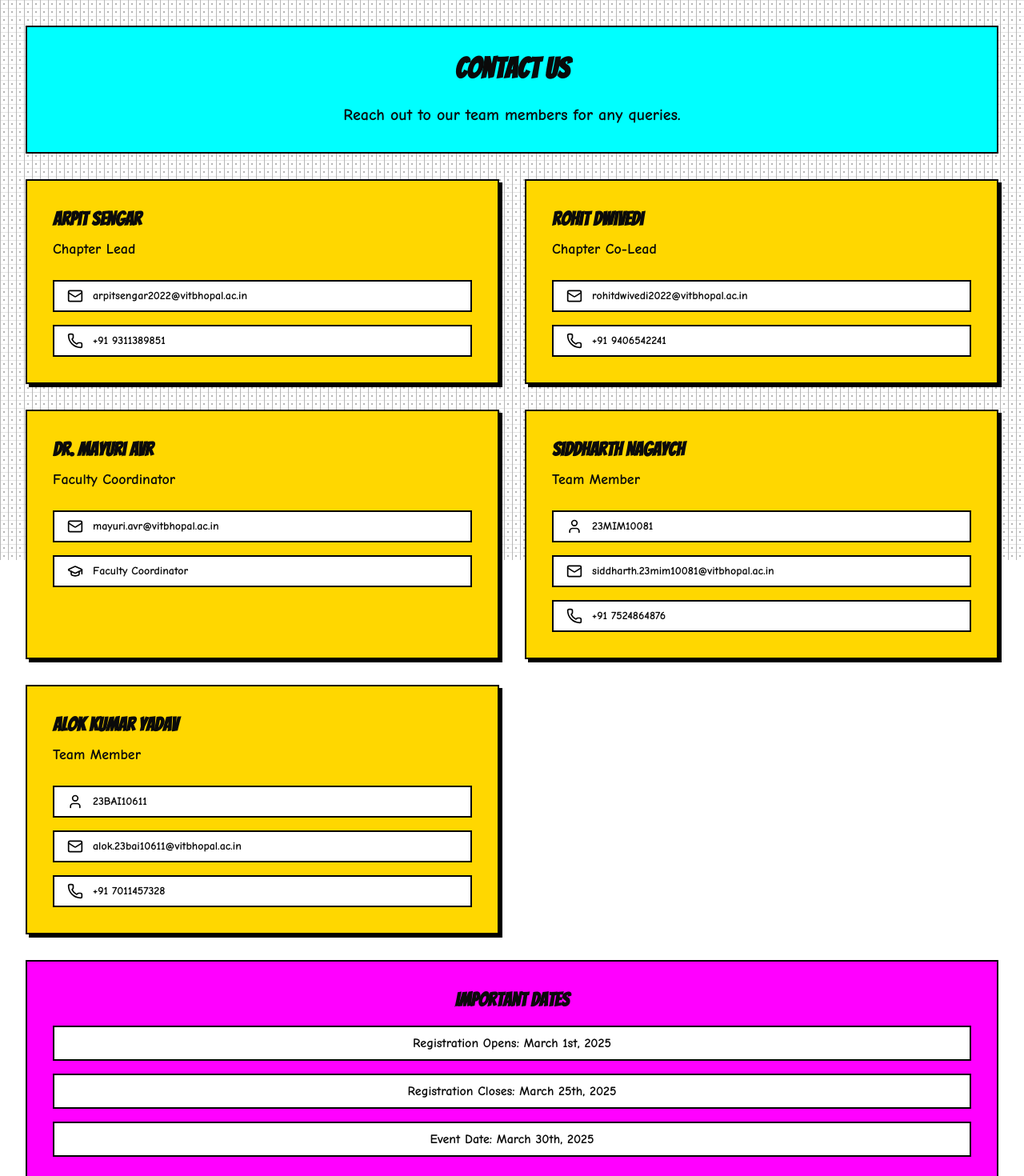
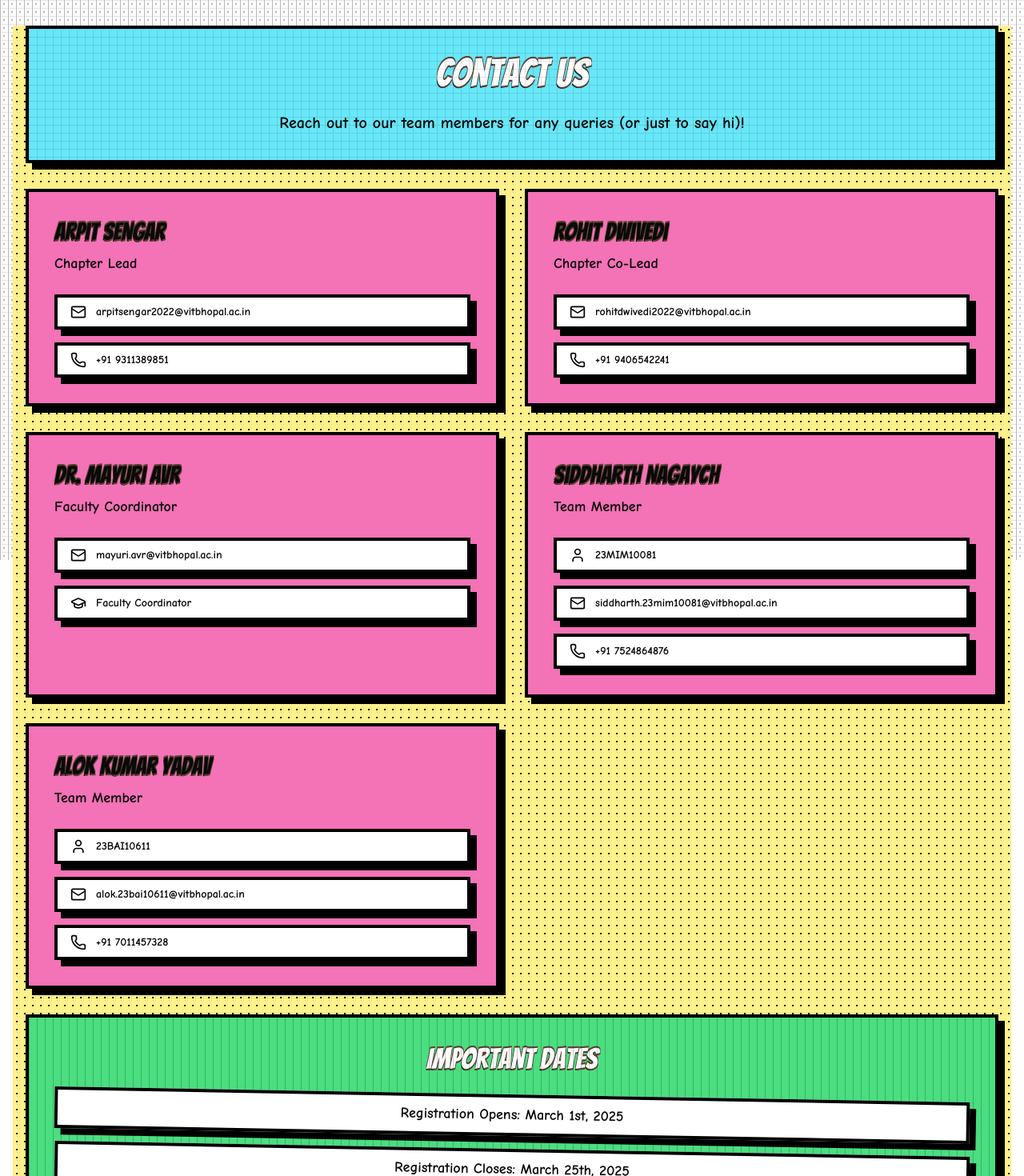
Before and after one commit to Omdena-VIT-Bhopal-University/hawkathoon-website, a Next.js app: page /contact in a window 1280 px wide. Shown: the part 100-1570 px from the top of the page at 80% size. Built offline with nearby package versions, Linux system fonts and the light colour scheme.

Commit message:
comic theme

```diff
--- a/app/contact/page.tsx
+++ b/app/contact/page.tsx
@@ -108,13 +108,14 @@ const contacts = [
 
 export default function Contact() {
   return (
-    <main className="min-h-screen pt-0 px-4">
+    <main className="min-h-screen pt-0 px-4 comic-dots bg-yellow-200">
       <section className="max-w-7xl mx-auto mt-8">
         {/* Hero Section */}
-        <div className="neo-brutal-border p-8 bg-[#00ffff] mb-8 text-center">
-          <h1 className="text-4xl font-bold mb-6">Contact Us</h1>
-          <p className="text-xl">
-            Reach out to our team members for any queries.
+        <div className="neo-brutal-card p-8 bg-cyan-300 mb-8 text-center relative overflow-hidden">
+          <div className="comic-crosshatch absolute inset-0 opacity-10"></div>
+          <h1 className="comic-text text-5xl mb-6 text-white">Contact Us</h1>
+          <p className="text-xl font-comic">
+            Reach out to our team members for any queries (or just to say hi)!
           </p>
         </div>
 
@@ -123,11 +124,11 @@ export default function Contact() {
           {contacts.map((contact, i) => (
             <div
               key={i}
-              className="neo-brutal-border neo-brutal-shadow p-8 bg-[#FFD700] hover:translate-x-[4px] hover:translate-y-[4px] hover:shadow-none transition-all"
+              className="neo-brutal-card p-8 bg-pink-400 hover:bg-pink-500 transition-colors duration-300 transform hover:rotate-1"
             >
               <div className="mb-6">
-                <h3 className="text-2xl font-bold mb-2">{contact.name}</h3>
-                <p className="text-lg">{contact.role}</p>
+                <h3 className="comic-text text-3xl mb-2">{contact.name}</h3>
+                <p className="text-lg font-comic">{contact.role}</p>
               </div>
               <div className="space-y-4">
                 {contact.socials.map((social, j) => (
@@ -140,10 +141,12 @@ export default function Contact() {
                         ? "_self"
                         : "_blank"
                     }
-                    className="neo-brutal-border bg-white px-4 py-2 flex items-center space-x-3 hover:translate-x-[2px] hover:translate-y-[2px] transition-transform"
+                    className="neo-brutal-card bg-white px-4 py-2 flex items-center space-x-3 hover:translate-x-[2px] hover:translate-y-[2px] transition-transform"
                   >
                     <span className="text-black">{social.icon}</span>
-                    <span className="text-sm truncate">{social.value}</span>
+                    <span className="text-sm truncate font-comic">
+                      {social.value}
+                    </span>
                   </Link>
                 ))}
               </div>
@@ -152,18 +155,24 @@ export default function Contact() {
         </div>
 
         {/* Important Dates */}
-        <div className="neo-brutal-border p-8 bg-[#ff00ff] mt-8 text-center">
-          <h2 className="text-2xl font-bold mb-4">Important Dates</h2>
+        <div className="neo-brutal-card p-8 bg-green-400 mt-8 text-center relative overflow-hidden">
+          <div className="comic-lines absolute inset-0 opacity-20"></div>
+          <h2 className="comic-text text-4xl mb-6 text-white">
+            Important Dates
+          </h2>
           <div className="space-y-4">
-            <div className="neo-brutal-border bg-white px-4 py-2">
-              Registration Opens: March 1st, 2025
-            </div>
-            <div className="neo-brutal-border bg-white px-4 py-2">
-              Registration Closes: March 25th, 2025
-            </div>
-            <div className="neo-brutal-border bg-white px-4 py-2">
-              Event Date: March 30th, 2025
-            </div>
+            {[
+              "Registration Opens: March 1st, 2025",
+              "Registration Closes: March 25th, 2025",
+              "Event Date: March 30th, 2025",
+            ].map((date, i) => (
+              <div
+                key={i}
+                className="neo-brutal-card bg-white px-4 py-2 transform rotate-1"
+              >
+                <p className="font-comic text-lg">{date}</p>
+              </div>
+            ))}
           </div>
         </div>
       </section>
--- a/app/globals.css
+++ b/app/globals.css
@@ -199,9 +199,9 @@
     .comic-text {
         @apply font-bangers text-4xl leading-tight;
         text-shadow:
-            1px 2px 0 #5c4033,
-            -1px -2px 0 #5c4033,
-            1px -2px 0 #5c4033,
-            -1px 2px 0 #000;
+            0.5px 2px 0 #5c4033,
+            -0.5px -2px 0 #5c4033,
+            0.5px -2px 0 #5c4033,
+            -0.5px 2px 0 #000;
     }
 }
--- a/app/register/page.tsx
+++ b/app/register/page.tsx
@@ -20,12 +20,15 @@ const registrationLinks = [
 
 export default function Register() {
   return (
-    <main className="min-h-screen pt-0 px-4">
+    <main className="min-h-screen pt-0 px-4 comic-dots bg-yellow-200">
       <section className="max-w-7xl mx-auto mt-8">
         {/* Hero Section */}
-        <div className="neo-brutal-border p-8 bg-[#00ffff] mb-8 text-center">
-          <h1 className="text-4xl font-bold mb-6">Sign Your Sanity Away! 🎭</h1>
-          <p className="text-xl mb-4">
+        <div className="neo-brutal-card p-8 bg-cyan-300 mb-8 text-center relative overflow-hidden">
+          <div className="comic-crosshatch absolute inset-0 opacity-10"></div>
+          <h1 className="comic-text text-5xl mb-6 text-white">
+            Sign Your Sanity Away! 🎭
+          </h1>
+          <p className="text-xl mb-4 font-comic">
             Warning: By registering for Hawkathoon'25, you agree to temporarily
             abandon all logic and embrace the absurd. Side effects may include
             uncontrollable creativity and spontaneous innovation!
@@ -39,34 +42,34 @@ export default function Register() {
               key={i}
               href={link.href}
               target="_blank"
-              className="neo-brutal-border neo-brutal-shadow p-8 bg-[#FFD700] hover:translate-x-[4px] hover:translate-y-[4px] hover:shadow-none transition-all text-center"
+              className="neo-brutal-card p-8 bg-pink-400 hover:bg-pink-500 transition-colors duration-300 text-center transform hover:rotate-1"
             >
-              <h3 className="text-2xl font-bold mb-4">{link.handle}</h3>
-              <p className="text-lg">{link.label}</p>
+              <h3 className="comic-text text-2xl mb-4">{link.handle}</h3>
+              <p className="text-lg font-comic">{link.label}</p>
             </Link>
           ))}
         </div>
 
         {/* Additional Info */}
-        <div className="neo-brutal-border p-8 bg-[#ff00ff] mt-8 text-center">
-          <h2 className="text-2xl font-bold mb-4">
+        <div className="neo-brutal-card p-8 bg-green-400 mt-8 text-center relative overflow-hidden">
+          <div className="comic-lines absolute inset-0 opacity-20"></div>
+          <h2 className="comic-text text-4xl mb-6 text-white">
             ⚠️ Somewhat Important Information ⚠️
           </h2>
           <div className="space-y-4">
-            <div className="neo-brutal-border bg-white px-4 py-2">
-              Last Day to Join the Madness: Feb 20th, 2025 (or when pigs fly,
-              whichever comes first)
-            </div>
-            <div className="neo-brutal-border bg-white px-4 py-2">
-              D-Day: Feb 22nd, 2025 (mark your calendar with a crayon)
-            </div>
-            <div className="neo-brutal-border bg-white px-4 py-2">
-              Who Can Join: Any college student brave enough to question reality
-            </div>
-            <div className="neo-brutal-border bg-white px-4 py-2">
-              What to Bring: Your laptop, your weirdest ideas, and your sense of
-              humor (required)
-            </div>
+            {[
+              "Last Day to Join the Madness: Feb 20th, 2025 (or when pigs fly, whichever comes first)",
+              "D-Day: Feb 22nd, 2025 (mark your calendar with a crayon)",
+              "Who Can Join: Any college student brave enough to question reality",
+              "What to Bring: Your laptop, your weirdest ideas, and your sense of humor (required)",
+            ].map((item, i) => (
+              <div
+                key={i}
+                className="neo-brutal-card bg-white px-4 py-2 transform rotate-1"
+              >
+                <p className="font-comic text-lg">{item}</p>
+              </div>
+            ))}
           </div>
         </div>
       </section>
```
Also changed, not shown: app/about/page.tsx (+26 -16 lines).
